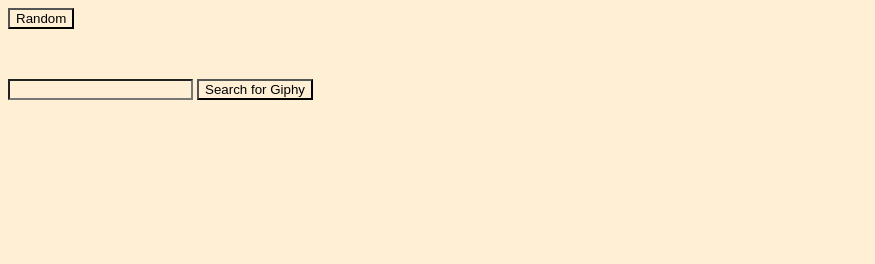
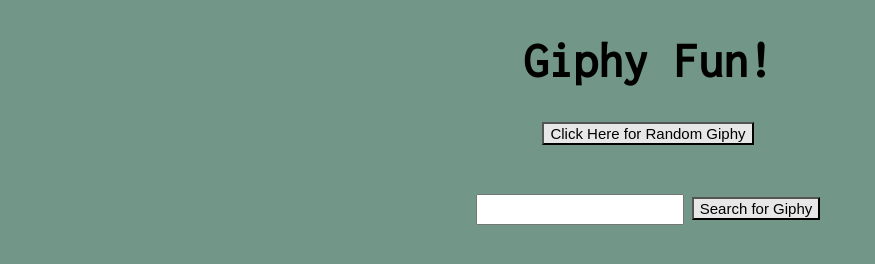
Before and after one commit to motbsitu/rho_weekend_challenge_5, a website: page public/views/index.html in a window 1280 px wide. Shown: the whole page, without its empty margins (0-875 px from the left). Drawn offline with nearby package versions, Linux system fonts and the light colour scheme; files that its build step writes are made by us from their sources; files whose address does not match are found by name.

Commit message:
Some style added

```diff
--- a/public/styles/styles.css
+++ b/public/styles/styles.css
@@ -1,3 +1,33 @@
-* {
-    background-color: papayawhip;
+body {
+    background-color: #729688;
+    width: 100%;
+    font-family: 'Inconsolata', monospace;
 }
+h1{
+  text-align: center;
+  font-size: 50px;
+}
+button{
+  display: inline-block;
+  text-align: center;
+  background-color: #e7e7e7; color: black;
+  font-size: 15px;
+  margin-top: 2px;
+}
+div{
+  margin:auto;
+  text-align: center;
+}
+input{
+  width: 200px;
+  height: 25px;
+}
+
+.one{
+  box-shadow: 10px 10px 5px #888888;
+}
+
+.many{
+  display: grid;
+  text-align: center;
+}
--- a/public/views/index.html
+++ b/public/views/index.html
@@ -9,23 +9,28 @@
     <script src="scripts/client.js" charset="utf-8"></script>
     <script src="scripts/main.controller.js"></script>
     <script src="scripts/giphy.service.js"></script>
+    <link href="https://fonts.googleapis.com/css?family=Inconsolata" rel="stylesheet">
 </head>
 
 <body ng-app="giphyApp" ng-controller="MainController as main">
-
+<h1>Giphy Fun!</h1>
     <div>
-        <button ng-click="main.getGiphy()">Random</button>
+        <button ng-click="main.getGiphy()">Click Here for Random Giphy</button>
         <p>
-            <img ng-src='{{main.randomImage.image_url}}' />
+            <img class="one" ng-src='{{main.randomImage.image_url}}' />
         </p>
     </div>
 
-    <form>
+    <div>
         <input type="text" ng-value = "main.searched" ng-model= "main.searched"/>
-        <button ng-click = "main.searchGiphy()">Search for Giphy</button>
-        <img ng-src="{{image.images.downsized_large.url}}" ng-repeat="image in main.searchImage track by $index"  />
+        <button class="search-button" ng-click = "main.searchGiphy()">Search for Giphy</button>
+        </div>
+        <div>
+          <img class="many" ng-src="{{image.images.downsized_large.url}}" ng-repeat="image in main.searchImage track by $index"  />
 
-    </form>
+        </div>
+
+
 
 </body>
 
```
